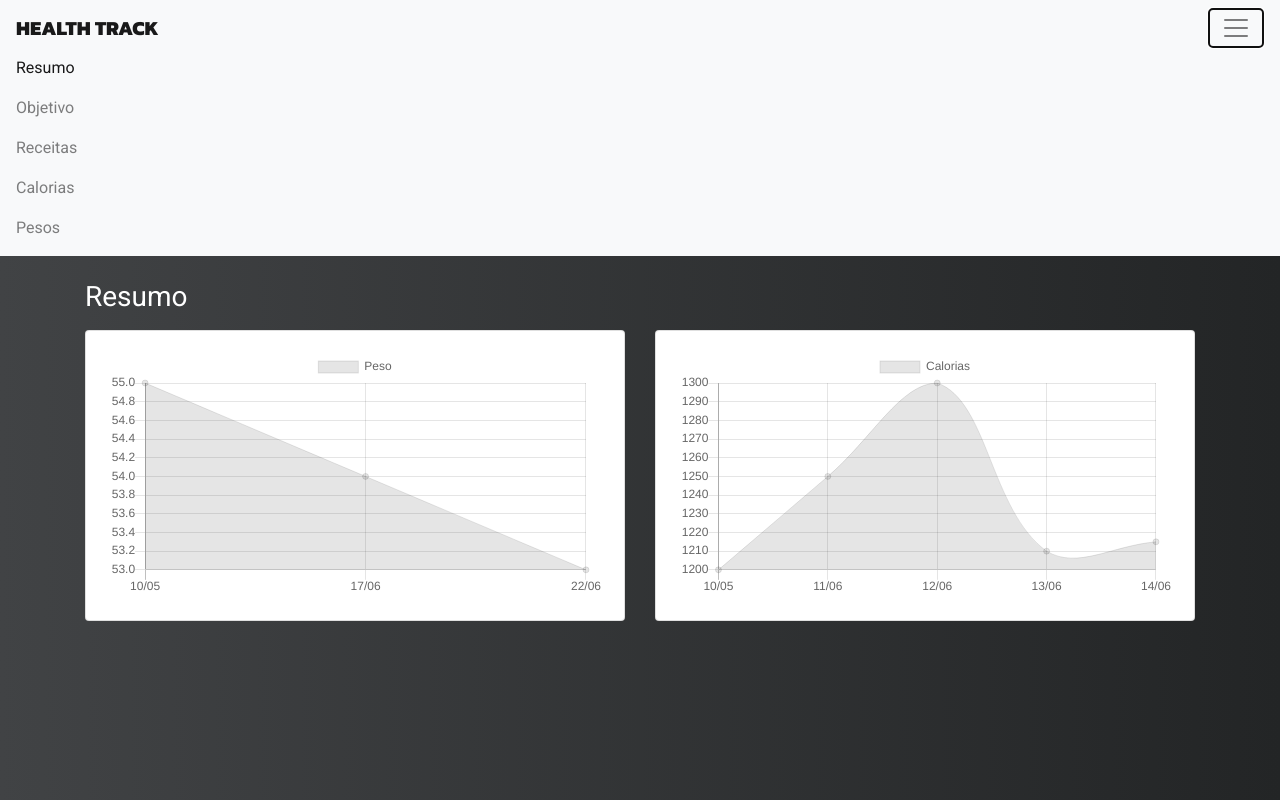
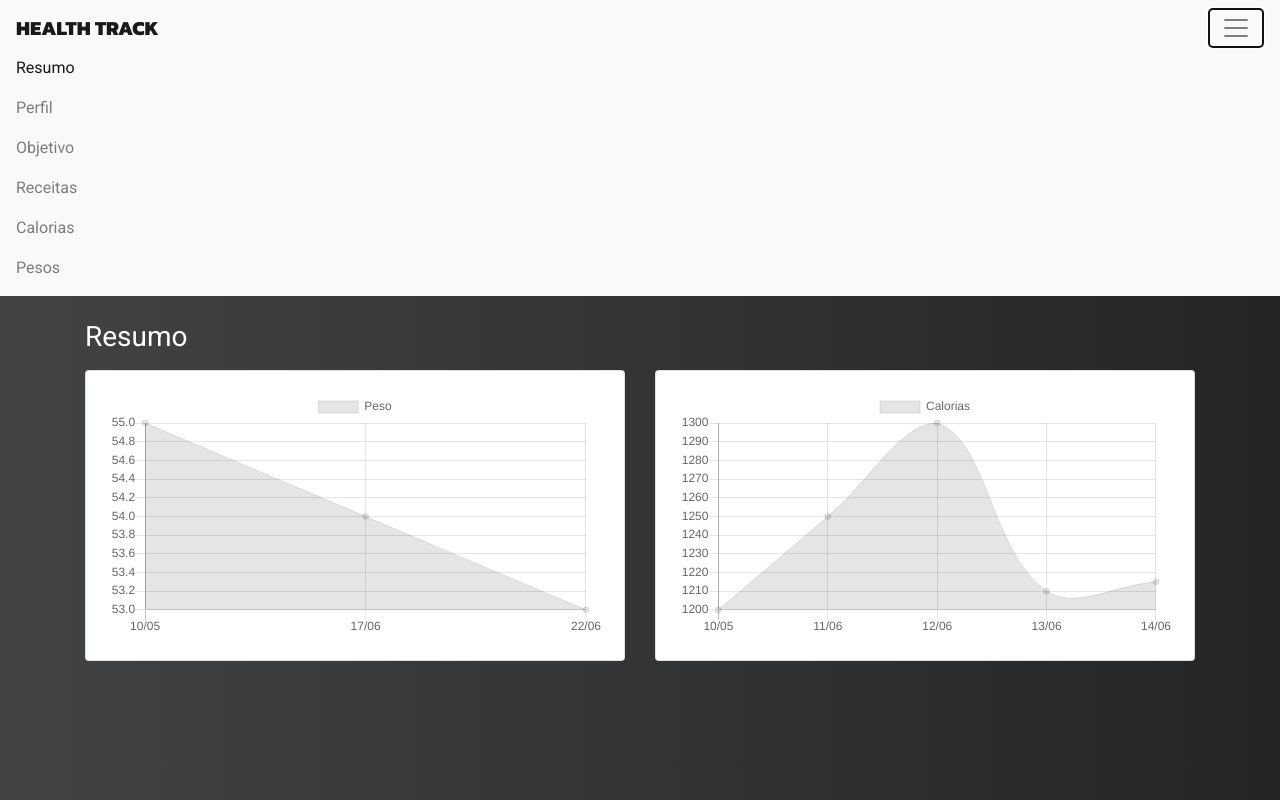
Before and after one commit to doguinho/healthtrack, a plain HTML site: page dashboard.html in a window 1280 px wide. Both pictures are taken after a click on the button "Toggle navigation". Drawn offline with nearby package versions, Linux system fonts and the light colour scheme.

Commit message:
add: links do perfil no menu

```diff
--- a/dashboard.html
+++ b/dashboard.html
@@ -34,6 +34,7 @@
             <div class="navbar-nav">
                 <a class="nav-item nav-link active" href="dashboard.html">Resumo <span
                         class="sr-only">(current)</span></a>
+                        <a class="nav-item nav-link" href="perfil.html">Perfil</a>
                 <a class="nav-item nav-link" href="objetivo.html">Objetivo</a>
                 <a class="nav-item nav-link" href="receitas.html">Receitas</a>
                 <a class="nav-item nav-link" href="calorias.html">Calorias</a>
```
Also changed, not shown: calorias.html (+1 -0 lines), objetivo.html (+1 -0 lines), pesos.html (+1 -0 lines), receitas.html (+1 -0 lines).
